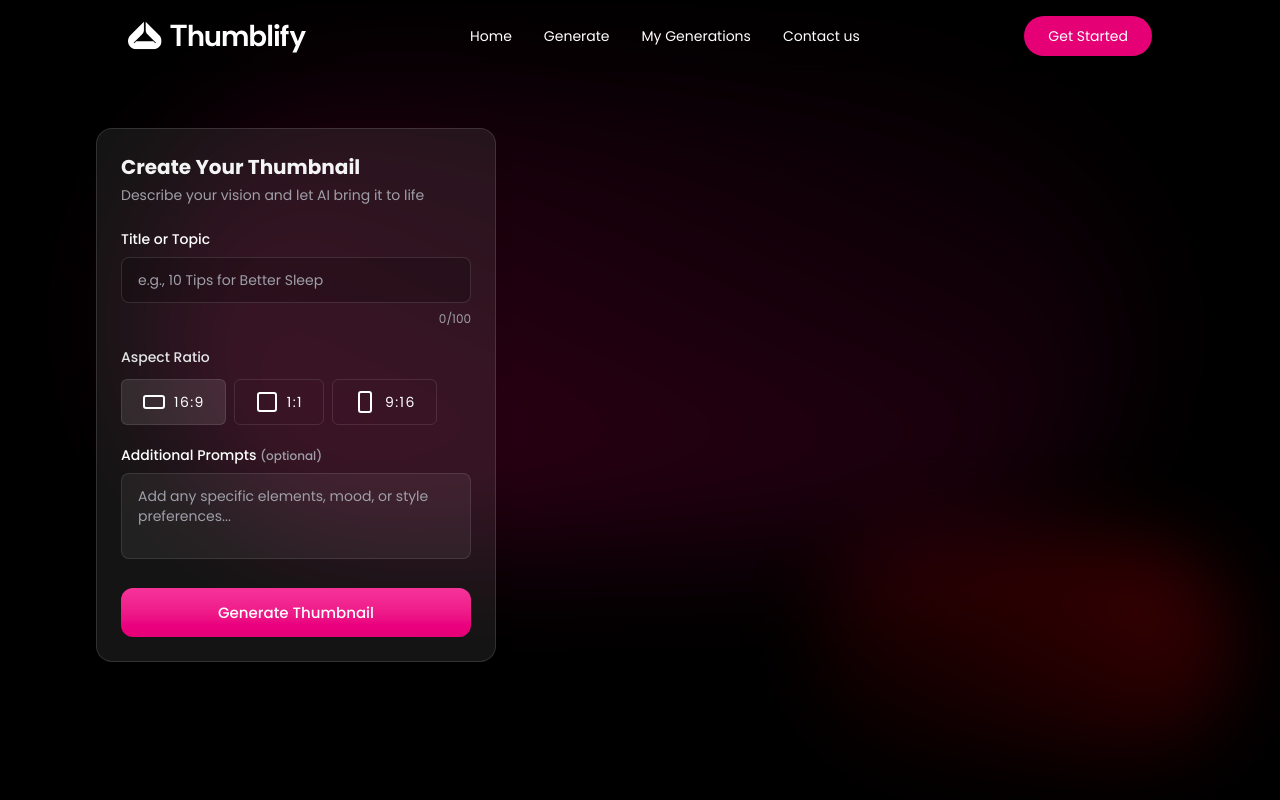
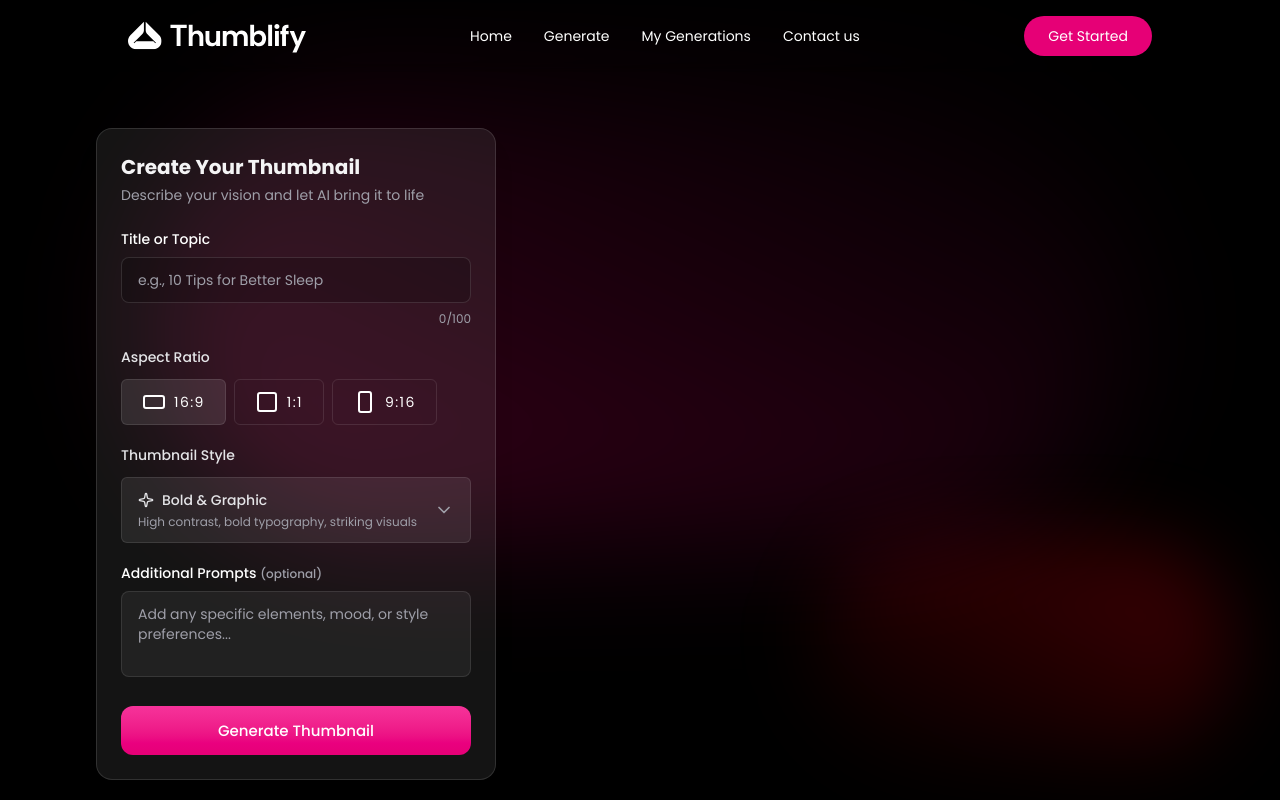
Before and after one commit to maksudur-pro/thumblify, a React (Vite) app: page /generate in a window 1280 px wide. Shown: the top 800 px of the page. Built offline with nearby package versions, Linux system fonts and the light colour scheme.

Commit message:
added style selector in generate section

```diff
--- /dev/null
+++ b/src/components/StyleSelector.tsx
@@ -0,0 +1,85 @@
+import {
+  ChevronDownIcon,
+  CpuIcon,
+  ImageIcon,
+  PenToolIcon,
+  SparkleIcon,
+  SquareIcon,
+} from "lucide-react";
+import { thumbnailStyles, type ThumbnailStyle } from "../assets/assets";
+
+const StyleSelector = ({
+  value,
+  onChange,
+  isOpen,
+  setIsOpen,
+}: {
+  value: ThumbnailStyle;
+  onChange: (style: ThumbnailStyle) => void;
+  isOpen: boolean;
+  setIsOpen: (open: boolean) => void;
+}) => {
+  const styleDescription: Record<ThumbnailStyle, string> = {
+    "Bold & Graphic": "High contrast, bold typography, striking visuals",
+    Minimalist: "Clean, simple, lots of white space",
+    Photorealistic: "Photo-based, natural looking",
+    Illustrated: "Hand-drawn, artistic, creative",
+    "Tech/Futuristic": "Modern, sleek, tech-inspired",
+  };
+  const styleIcons: Record<ThumbnailStyle, React.ReactNode> = {
+    "Bold & Graphic": <SparkleIcon className="h-4 w-4" />,
+    Minimalist: <SquareIcon className="h-4 w-4" />,
+    Photorealistic: <ImageIcon className="h-4 w-4" />,
+    Illustrated: <PenToolIcon className="h-4 w-4" />,
+    "Tech/Futuristic": <CpuIcon className="h-4 w-4" />,
+  };
+
+  return (
+    <div className="relative space-y-3 dark">
+      <label className="block text-sm font-medium text-zinc-200">
+        Thumbnail Style
+      </label>
+      <button
+        type="button"
+        onClick={() => setIsOpen(!isOpen)}
+        className="flex w-full items-center justify-between rounded-md border px-4 py-3 text-left transition bg-white/8 border-white/10 text-zinc-200 hover:bg-white/12">
+        <div className="space-y-1">
+          <div className="flex items-center gap-2 font-medium">
+            {styleIcons[value]} <span>{value}</span>
+          </div>
+          <p className="text-xs text-zinc-400">{styleDescription[value]}</p>
+        </div>
+        <ChevronDownIcon
+          className={[
+            "h-5 w-5 text-zinc-400 transition-transform",
+            isOpen && "rotate-180",
+          ].join(" ")}
+        />
+      </button>
+      {isOpen && (
+        <div className="absolute bottom-0 z-50 mt-1 w-full rounded-md border border-white/12 bg-black/20 backdrop-blur-3xl shadow-lg">
+          {thumbnailStyles.map((style) => (
+            <button
+              key={style}
+              type="button"
+              onClick={() => {
+                onChange(style);
+                setIsOpen(false);
+              }}
+              className="flex w-full items-center gap-3 px-4 py-3 text-left transition hover:bg-black/30">
+              <div className="mt-0.5">{styleIcons[style]}</div>
+              <div className="">
+                <p className="font-medium">{style}</p>
+                <p className="text-xs text-zinc-400">
+                  {styleDescription[style]}
+                </p>
+              </div>
+            </button>
+          ))}
+        </div>
+      )}
+    </div>
+  );
+};
+
+export default StyleSelector;
--- a/src/pages/Generate.tsx
+++ b/src/pages/Generate.tsx
@@ -8,6 +8,7 @@
 } from "../assets/assets";
 import SoftBackdrop from "../components/SoftBackdrop";
 import AspectratioSelector from "../components/AspectratioSelector";
+import StyleSelector from "../components/StyleSelector";
 
 const Generate = () => {
   const { id } = useParams();
@@ -67,6 +68,12 @@
                     onChange={setAcpectRatio}
                   />
                   {/* style selector */}
+                  <StyleSelector
+                    value={style}
+                    onChange={setStyle}
+                    isOpen={styleDropdownOpen}
+                    setIsOpen={setStyleDropdownOpen}
+                  />
                   {/* color selector */}
                   {/* details */}
                   <div className="space-y-2">
```
